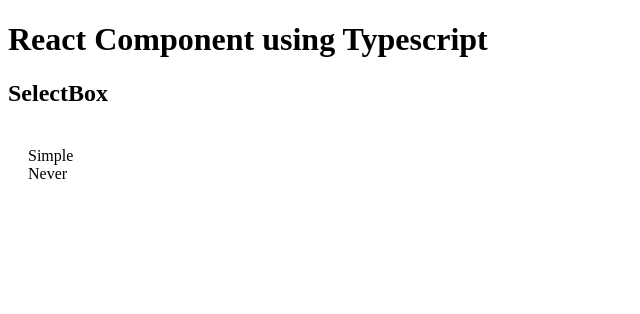
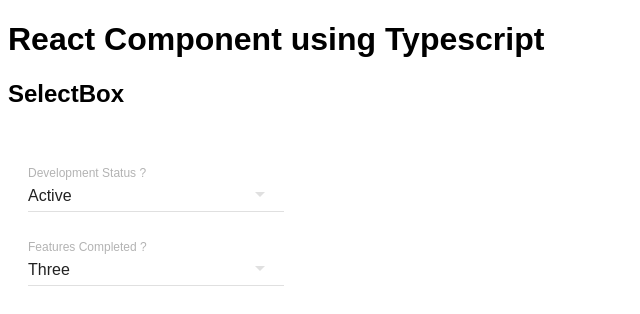
Before and after one commit to georgeneil/react-typescript-selectbox, a React app: page / in a window 1280 px wide. Shown: the top 314 px of the page, without its empty margins (0-640 px from the left). Built offline with nearby package versions, Linux system fonts and the light colour scheme.

Commit message:
Features   -  Pass the Label Value   -  Pass the Default Value   -  Down-Arrow Icon   -  Separation as an Underline

```diff
--- a/src/app.tsx
+++ b/src/app.tsx
@@ -6,31 +6,37 @@
 interface Props extends React.Props<App> {
 }
 const styles = {
+  root: {
+    fontFamily: 'sans-serif'
+  },
   block: {
     maxWidth: 250,
     padding: 20
   },
-  checkbox: {
-    marginBottom: 16
-  }
 };
 
 export default class App extends React.Component<Props, {}> {
   public render() {
     return (
-      <div>
+      <div style={styles.root}>
         <h1>React Component using Typescript</h1>
         <h2>SelectBox</h2>
         <div style={styles.block}>
           <SelectBox
-            label="Simple"
-            value={1}
+            label="Development Status ?"
+            value={2}
           >
-              <MenuItem dvalue={1} primaryText="Never" />
-              <MenuItem dvalue={2} primaryText="Every Night" />
-              <MenuItem dvalue={3} primaryText="Weeknights" />
-              <MenuItem dvalue={4} primaryText="Weekends" />
-              <MenuItem dvalue={5} primaryText="Weekly" />
+              <MenuItem itemValue={1} primaryText="Completed" />
+              <MenuItem itemValue={2} primaryText="Active" />
+              <MenuItem itemValue={3} primaryText="Deprecated" />
+          </SelectBox>
+          <SelectBox
+            label="Features Completed ?"
+            value={3}
+          >
+              <MenuItem itemValue={1} primaryText="One" />
+              <MenuItem itemValue={2} primaryText="Two" />
+              <MenuItem itemValue={3} primaryText="Three" />
           </SelectBox>
         </div>
       </div>
--- a/src/components/dropDownMenu/DropDownMenu.tsx
+++ b/src/components/dropDownMenu/DropDownMenu.tsx
@@ -1,27 +1,89 @@
 import * as React from 'react';
+import Transitions from '../styles/Transitions';
+import ArrowDown from '../svg-icons/arrow-down';
+import IconButton from '../iconButton/IconButton';
+
+function getStyles(props) {
+    return {
+        root: {
+            height: '100%',
+            outline: 'none',
+            position: 'relative' as 'relative',
+            transition: Transitions.easeOut(),
+        },
+        control: {
+            cursor: 'pointer',
+            height: '100%',
+            position: 'relative' as 'relative',
+            width: '100%',
+            marginTop: '14px'
+        },
+        label: {
+            color: 'rgba(0, 0, 0, 0.87)',
+            height: `56px`,
+            lineHeight: `56px`,
+            overflow: 'hidden' as 'hidden',
+            opacity: 1 as number,
+            position: 'relative' as 'relative',
+            paddingLeft: 0,
+            paddingRight: 56,
+            textOverflow: 'ellipsis',
+            top: 6,
+            whiteSpace: 'nowrap',
+        },
+        icon: {
+            fill: 'rgb(224, 224, 224)',
+            position: 'absolute',
+            right: 0,
+            top: 8,
+        },
+        underline: {
+            borderTop: `solid 1px rgb(224, 224, 224)`,
+            bottom: 1,
+            left: 0,
+            margin: `0px`,
+            right: 0,
+            position: 'absolute',
+        },
+    }
+};
 
 interface Props extends React.Props<DropDownMenu> {
     value: number;
+    iconButton?: any;
 };
 
 export default class DropDownMenu extends React.Component<Props, {}>{
-    componentDidMount() {
-        console.log("CDM")
+    private arrowNode: ArrowDown;
+
+    static defaultProps = {
+        iconButton: <ArrowDown />,
     };
+
     public render() {
-        const {children, value} = this.props;
+        const styles = getStyles(this.props);
+        const {children, value, iconButton, ...other} = this.props;
 
         let displayValue = '';
         React.Children.forEach(children, (child) => {
-            const {label, dvalue, primaryText} = (child as any).props;
-            if (child && (value === dvalue)) {
-                // This will need to be improved (in case primaryText is a node)
+            const {label, itemValue, primaryText} = (child as any).props;
+            if (child && (value === itemValue)) {
                 displayValue = label || primaryText;
             }
         });
+
+        const rootStyle = {...styles.root, ...styles.control};
         return (
-            <div>
-                {displayValue}
+            <div style={rootStyle}>
+                <div style={styles.label}>
+                    {displayValue}
+                </div>
+                <IconButton
+                    ref={(ref) => this.arrowNode = ref}
+                    style={styles.icon}
+                >
+                    {iconButton}
+                </IconButton>
             </div>
         );
     }
--- /dev/null
+++ b/src/components/iconButton/IconButton.tsx
@@ -0,0 +1,62 @@
+import * as React from 'react';
+import Transitions from '../styles/Transitions';
+
+function getStyles(props) {
+    return {
+        root: {
+            boxSizing: 'border-box',
+            overflow: 'visible',
+            transition: Transitions.easeOut(),
+            padding: 12,
+            width: 48,
+            height: 48,
+            fontSize: 0,
+            background: 'none'
+        }
+    }
+};
+
+interface Props extends React.Props<IconButton> {
+    style?: Object;
+    containerElement?: string;
+};
+
+export default class IconButton extends React.Component<Props, {}>{
+    private button: HTMLButtonElement;
+
+    static defaultProps = {
+        containerElement: 'button',
+        type: 'button',
+    };
+
+    public render() {
+        const styles = getStyles(this.props);
+        const {children, style, containerElement, ...other} = this.props;
+
+        const defaultStyles = {
+            border: 10,
+            boxSizing: 'border-box',
+            display: 'inline-block',
+            cursor: 'pointer',
+            textDecoration: 'none',
+            margin: 0,
+            padding: 0,
+            outline: 'none',
+            fontSize: 'inherit',
+            fontWeight: 'inherit',
+            position: 'relative', // This is needed so that ripples do not bleed past border radius.
+            // verticalAlign: href ? 'middle' : null,
+            zIndex: 1, // This is also needed so that (onTouch) ripples do not bleed past border radius.
+        };
+
+        const mergedStyles = {...defaultStyles, ...styles.root, ...style}
+
+        const buttonProps = {
+            style: {...mergedStyles},
+            ref: (node) => this.button = node,
+            type: 'button'
+        };
+
+        return React.createElement(containerElement, buttonProps, children);
+    }
+}
--- a/src/components/menuItem/MenuItem.tsx
+++ b/src/components/menuItem/MenuItem.tsx
@@ -1,7 +1,7 @@
 import * as React from 'react';
 
 interface Props extends React.Props<MenuItem> {
-    dvalue: number;
+    itemValue: number;
     primaryText : string;
 };
 
--- /dev/null
+++ b/src/components/svg-icons/arrow-down.tsx
@@ -0,0 +1,17 @@
+import * as React from 'react';
+import SvgIcon from '../svg-icon/SvgIcon';
+
+
+interface Props extends React.Props<ArrowDown> {
+    style?: any;
+};
+
+export default class ArrowDown extends React.Component<Props, {}>{
+    public render() {
+        return (
+            <SvgIcon {...this.props}>
+                <path d="M7 10l5 5 5-5z"/>
+            </SvgIcon>
+        );
+    }
+};
--- a/src/components/textfield/TextField.tsx
+++ b/src/components/textfield/TextField.tsx
@@ -1,5 +1,6 @@
 import * as React from 'react';
 import TextFieldLabel from './TextFieldLabel';
+import TextFieldUnderline from './TextFieldUnderline';
 import Transitions from '../styles/Transitions';
 
 function getStyles(props) {
@@ -10,7 +11,7 @@
             width: props.fullWidth ? '100%' : 256,
             height: (props.label ? 72 : 48),
             display: 'inline-block',
-            position: 'relative',
+            position: 'relative' as 'relative',
             backgroundColor: 'transparent',
             transition: Transitions.easeOut('200ms', 'height'),
             cursor: props.disabled ? 'not-allowed' : 'auto',
@@ -69,10 +70,10 @@
         );
 
         return (
-            <div
-            >
+            <div style={styles.root}>
                 {textFieldLabelElement}
                 {inputElement}
+                <TextFieldUnderline />
             </div>
         );
     }
--- a/src/components/textfield/TextFieldLabel.tsx
+++ b/src/components/textfield/TextFieldLabel.tsx
@@ -3,7 +3,7 @@
 
 function getStyles(props) {
   const defaultStyles = {
-    position: 'absolute',
+    position: 'absolute' as 'absolute',
     lineHeight: '22px',
     top: 38,
     transition: Transitions.easeOut(),
@@ -12,6 +12,7 @@
     transformOrigin: 'left top',
     pointerEvents: 'auto',
     userSelect: 'none',
+    color: 'rgba(0, 0, 0, 0.3)'
   };
 
   const shrinkStyles = {
@@ -34,8 +35,7 @@
         const {children} = this.props;
 
         return (
-            <label
-            >
+            <label style={styles.root}>
                 {children}
             </label>
         );
--- /dev/null
+++ b/src/components/textfield/TextFieldUnderline.tsx
@@ -0,0 +1,46 @@
+import * as React from 'react';
+
+function getStyles(props) {
+    return {
+        root: {
+            borderTop: 'none',
+            borderLeft: 'none',
+            borderRight: 'none',
+            borderBottomStyle: 'solid',
+            borderBottomWidth: 1,
+            borderColor: 'rgb(224, 224, 224)',
+            bottom: 8,
+            boxSizing: 'content-box',
+            margin: 0,
+            position: 'absolute' as 'absolute',
+            width: '100%',
+        }
+    }
+};
+
+interface Props extends React.Props<TextFieldUnderline> {
+    style?: Object;
+};
+
+export default class TextFieldUnderline extends React.Component<Props, {}>{
+    private hrNode: HTMLHRElement;
+
+    static defaultProps = {
+        style: {}
+    };
+
+    public render() {
+        const styles = getStyles(this.props);
+        const {style} = this.props;
+        const underline = {...styles.root, ...style};
+
+        return (
+            <div>
+                <hr
+                ref={(ref) => this.hrNode = ref}
+                style={underline}
+                />
+            </div>
+        );
+    }
+};
--- a/tsconfig.json
+++ b/tsconfig.json
@@ -12,6 +12,7 @@
         "noLib": false,
         "preserveConstEnums": true,
         "suppressImplicitAnyIndexErrors": true,
+        "allowSyntheticDefaultImports": true,
         "typeRoots": [
           "./node_modules/@types"
         ]
```
Also changed, not shown: src/components/selectbox/SelectBox.tsx (+2 -6 lines), snapshot/SelectBox.PNG (added), 1 other file (tests, documents, lock files or other folders).
